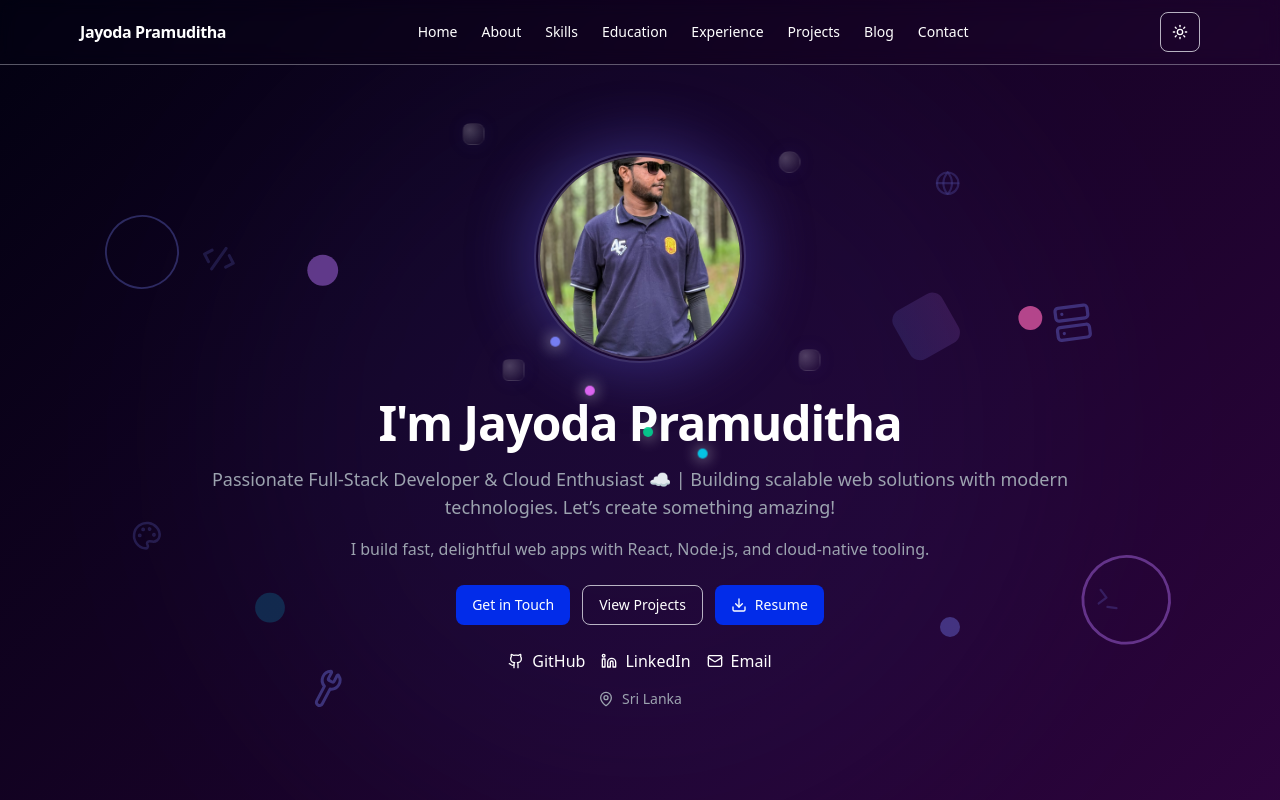
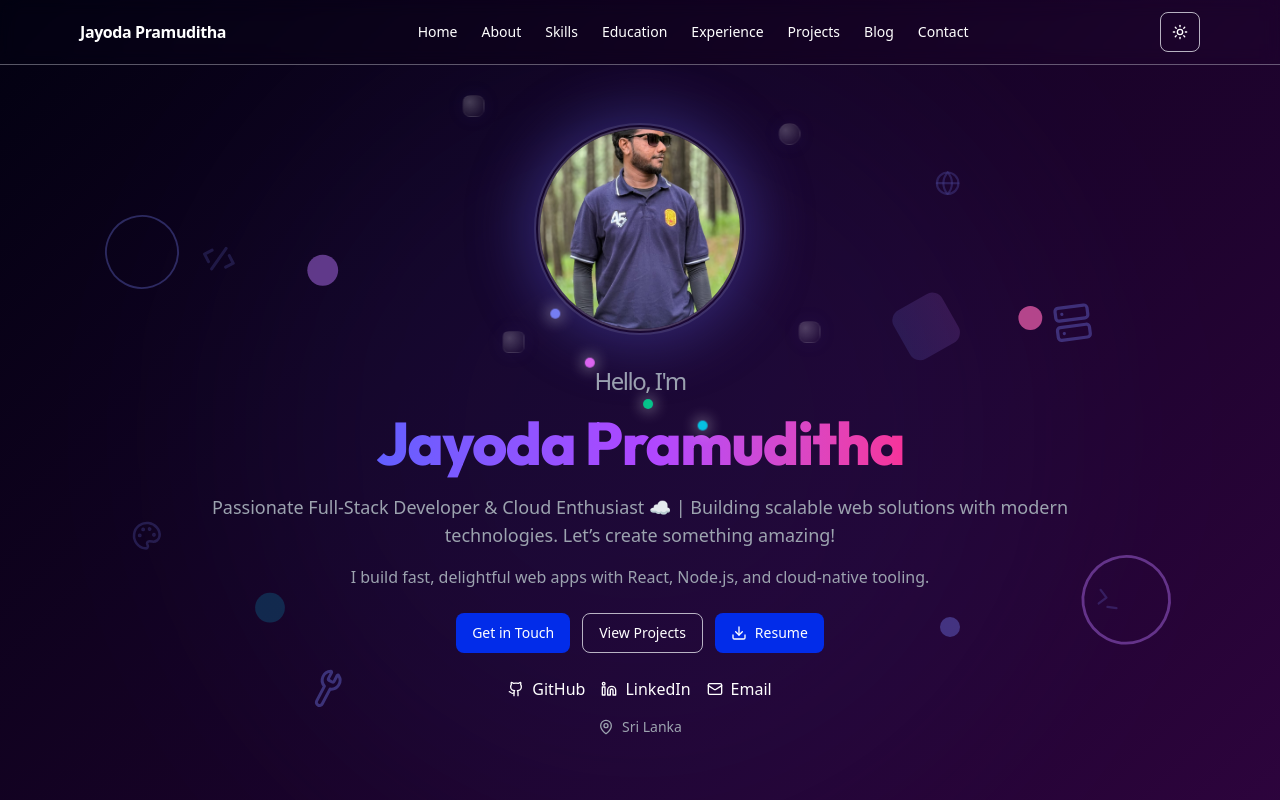
Before and after one commit to Jayo013/my-portfolio, a Next.js app: page / in a window 1280 px wide. Shown: the top 800 px of the page. Built offline with nearby package versions, Linux system fonts and the light colour scheme.

Commit message:
style(hero): modernize name display with gradient text and new font

```diff
--- a/src/component/hero/Hero.tsx
+++ b/src/component/hero/Hero.tsx
@@ -205,9 +205,14 @@ export default function Hero() {
         {/* Name & tagline */}
         <motion.h1
           {...fadeUp(0.05)}
-          className="mt-8 text-center text-4xl sm:text-5xl font-extrabold leading-tight tracking-tight"
+          className="mt-8 text-center text-4xl sm:text-6xl font-extrabold leading-tight tracking-tight"
         >
-          {PROFILE.name}
+          <span className="block text-xl sm:text-2xl font-medium mb-2 text-muted-foreground">
+            Hello, I&apos;m
+          </span>
+          <span className="font-outfit bg-clip-text text-transparent bg-gradient-to-r from-indigo-500 via-purple-500 to-pink-500 animate-gradient-x pb-2">
+            Jayoda Pramuditha
+          </span>
         </motion.h1>
 
         <motion.p
```
